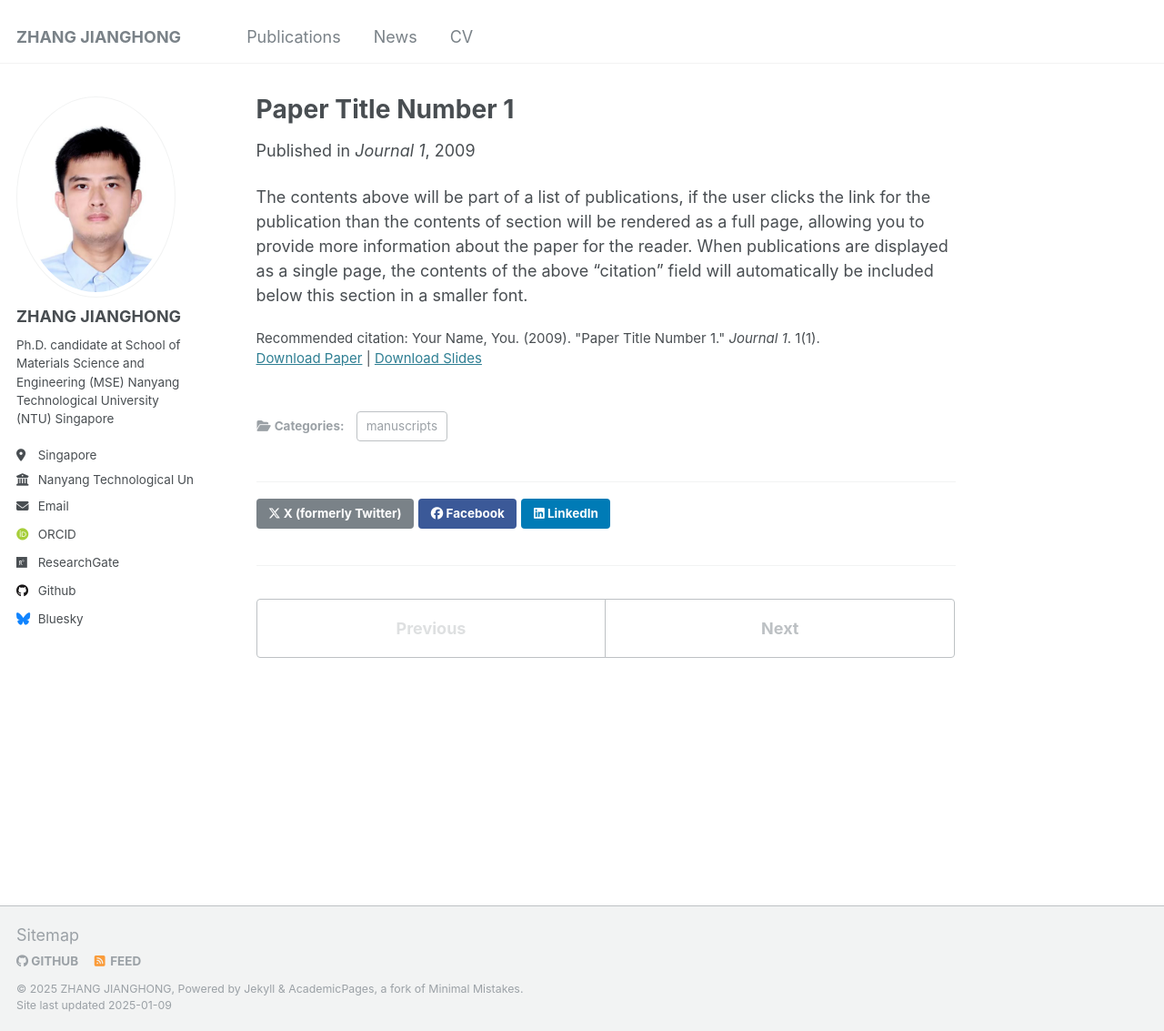
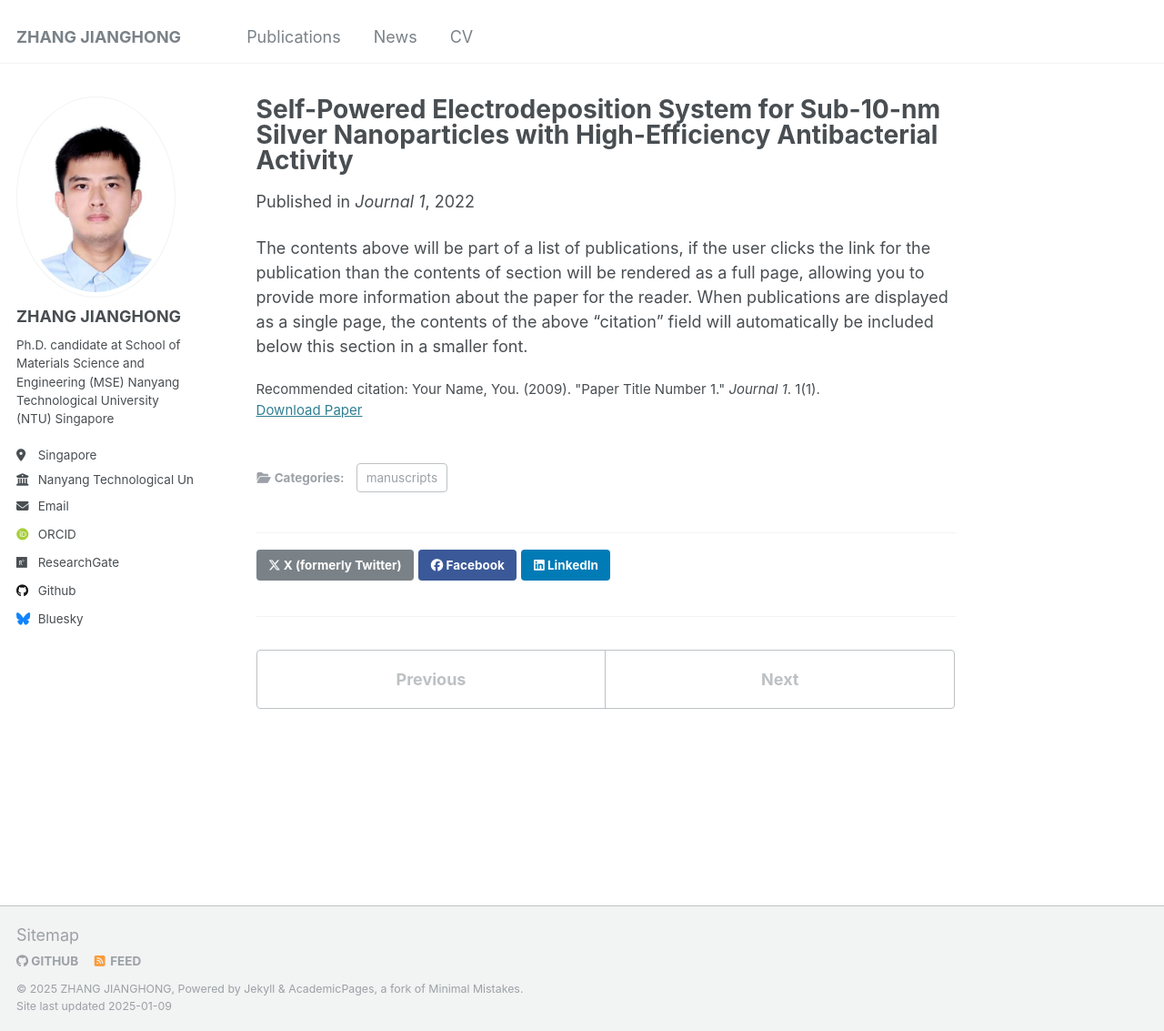
Before and after one commit to zjh990724/zjh990724.github.io, a Jekyll site: the page built from _publications/2009-10-01-paper-title-number-1.md, in a window 1280 px wide and 1133 px high. Shown: the whole window at 91% size. Built offline with Jekyll 4.4.1, drawn with Linux system fonts in a browser that asks for light colours; some web fonts are replaced.

Commit message:
Update 2009-10-01-paper-title-number-1.md

```diff
--- a/_publications/2009-10-01-paper-title-number-1.md
+++ b/_publications/2009-10-01-paper-title-number-1.md
@@ -1,13 +1,11 @@
 ---
-title: "Paper Title Number 1"
+title: "Self-Powered Electrodeposition System for Sub-10-nm Silver Nanoparticles with High-Efficiency Antibacterial Activity"
 collection: publications
 category: manuscripts
-permalink: /publication/2009-10-01-paper-title-number-1
-excerpt: 'This paper is about the number 1. The number 2 is left for future work.'
-date: 2009-10-01
+permalink: /publication/2022-07-12-paper-title-number-1
+date: 2022-07-12
 venue: 'Journal 1'
-slidesurl: 'http://academicpages.github.io/files/slides1.pdf'
-paperurl: 'http://academicpages.github.io/files/paper1.pdf'
+paperurl: 'https://pubs.acs.org/doi/10.1021/acs.jpclett.2c01737'
 citation: 'Your Name, You. (2009). &quot;Paper Title Number 1.&quot; <i>Journal 1</i>. 1(1).'
 ---
 
```
